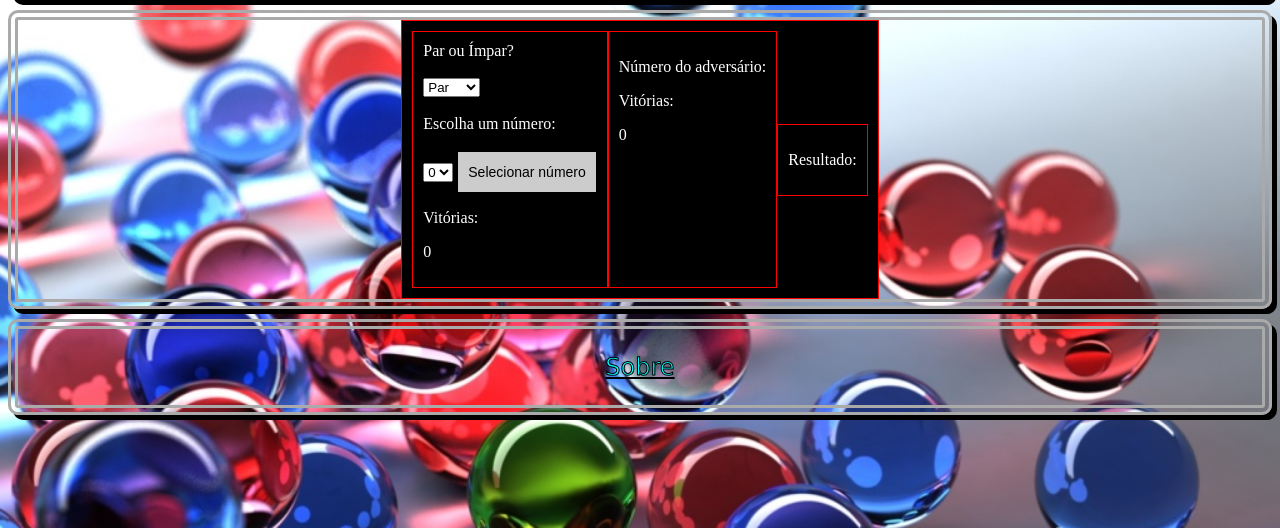
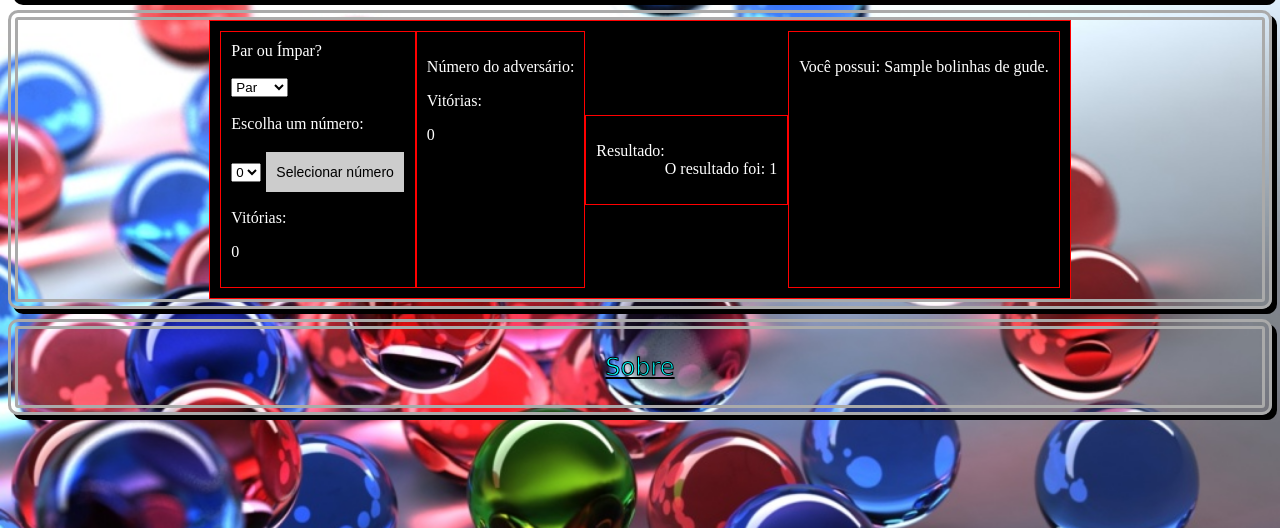
Before and after one commit to wagnerprestrelo/gude-game, a PHP site: page /par_impar.php?resultado=1 in a window 1280 px wide. Shown: the part 106-634 px from the top of the page. Run offline with PHP 8.4, Linux system fonts and the light colour scheme; the visitor is signed in with stand-in values (Sample User, id 1); tables that the repository leaves empty or names only in its code hold one stand-in row (values such as "Sample post").

Commit message:
Mostrar o resultado após jogar

```diff
--- a/js/par_impar.js
+++ b/js/par_impar.js
@@ -22,12 +22,13 @@ function escolhaJogador(){
     }
     var parOuImpar = document.getElementById("par-impar");
     if (parOuImpar.value == resultadoParImpar) {
-        window.location = "par_impar_vitoria.php";
+    var parOuImpar = document.getElementById("par-impar");
+        window.location = "par_impar_vitoria.php?resultado="+resultadoFinal;
         /*document.getElementById("ganhou-ou-perdeu").innerHTML = "<p>Você venceu!</p>";
         vitJogador++;
         document.getElementById("vitorias-jogador").innerHTML = vitJogador;*/
     } else {
-        window.location = "par_impar_derrota.php";
+        window.location = "par_impar_derrota.php?resultado="+resultadoFinal;
         /*document.getElementById("ganhou-ou-perdeu").innerHTML = "<p>Você perdeu.</p>";
         vitAdversario++;
         document.getElementById("vitorias-adversario").innerHTML = vitAdversario;*/
--- a/par_impar.php
+++ b/par_impar.php
@@ -3,6 +3,9 @@ session_start();
 if (! isset($_SESSION["usuario_id"])){
     header('Location: login.php');
 }
+$link = mysqli_connect("localhost", "root", "", "gude_game");
+$result = mysqli_query($link, "SELECT qtd_bolinhas FROM usuarios WHERE id = '{$_SESSION["usuario_id"]}'");
+$dados = mysqli_fetch_assoc($result);
 ?>
 
 <html>
@@ -59,15 +62,19 @@ if (! isset($_SESSION["usuario_id"])){
                     <p id="resultado-par-impar"></p>
                     <p id="ganhou-ou-perdeu">
                         <?php
-                        if (isset($_GET['vitoria'])) {
-                            if ($_GET['vitoria'] == 1) {
-                                echo 'Vitória';
+                        if (isset($_GET["vitoria"])) {
+                            if ($_GET["vitoria"] == 1) {
+                                echo "Vitória";
                             } else {
-                                echo 'Derrota';
+                                echo "Derrota";
                             }
                         }
+                        echo "<br> O resultado foi: ".$_GET["resultado"];
                         ?>
                     </p>
+                </div>
+                <div>
+                    <p>Você possui: <?= $dados["qtd_bolinhas"] ?> bolinhas de gude.</p>
                 </div>
             </div>
         </main>
--- a/par_impar_derrota.php
+++ b/par_impar_derrota.php
@@ -3,4 +3,4 @@ session_start();
 $link = mysqli_connect("localhost", "root", "", "gude_game");
 
 $result = mysqli_query($link, "UPDATE usuarios SET qtd_bolinhas = qtd_bolinhas - 1 WHERE id = '{$_SESSION["usuario_id"]}'");
-header('Location: par_impar.php?vitoria=0');
+header("Location: par_impar.php?vitoria=0&resultado={$_GET["resultado"]}");
--- a/par_impar_vitoria.php
+++ b/par_impar_vitoria.php
@@ -3,4 +3,4 @@ session_start();
 $link = mysqli_connect("localhost", "root", "", "gude_game");
 
 $result = mysqli_query($link, "UPDATE usuarios SET qtd_bolinhas = qtd_bolinhas + 1 WHERE id = '{$_SESSION["usuario_id"]}'");
-header('Location: par_impar.php?vitoria=1');
+header("Location: par_impar.php?vitoria=1&resultado={$_GET["resultado"]}");
```
